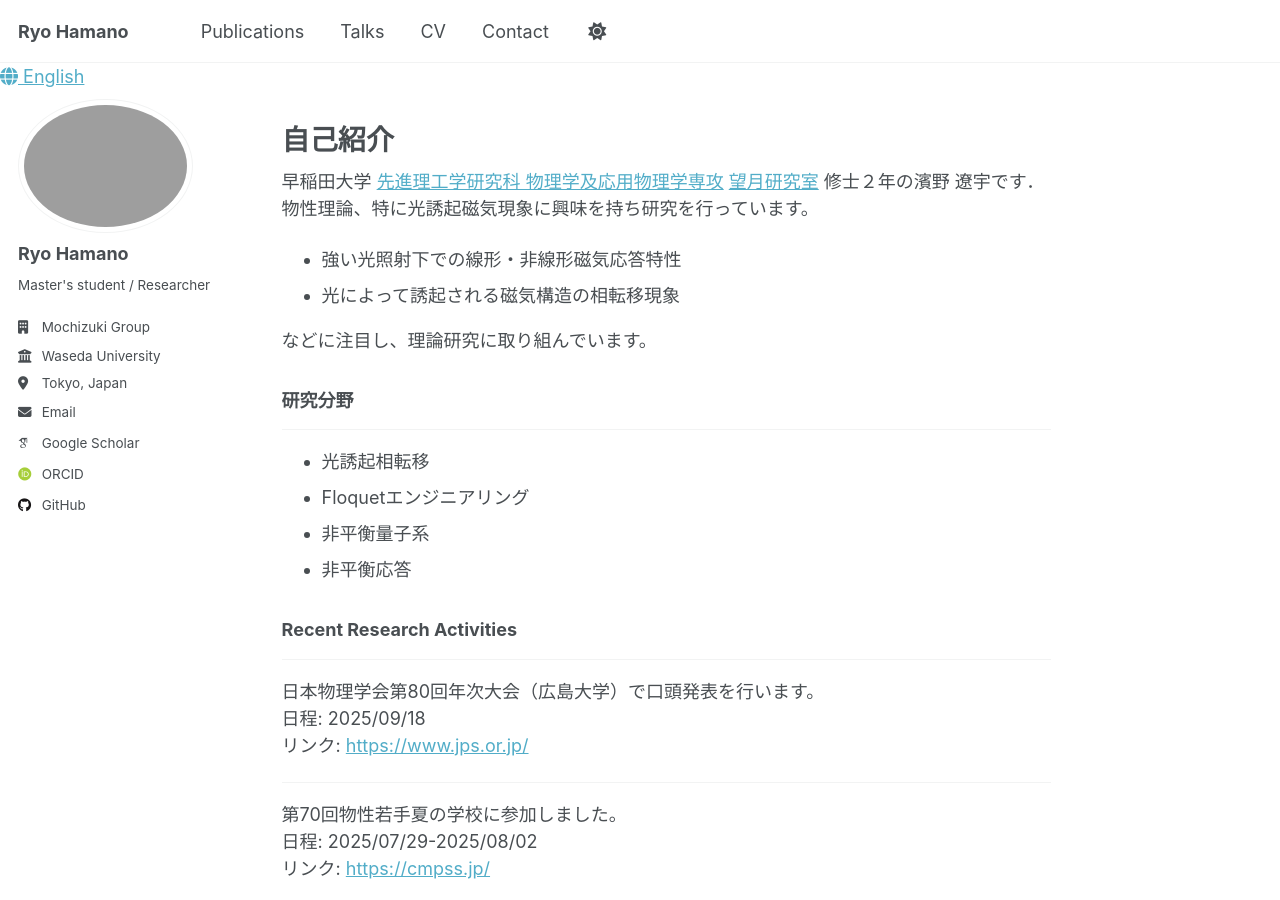
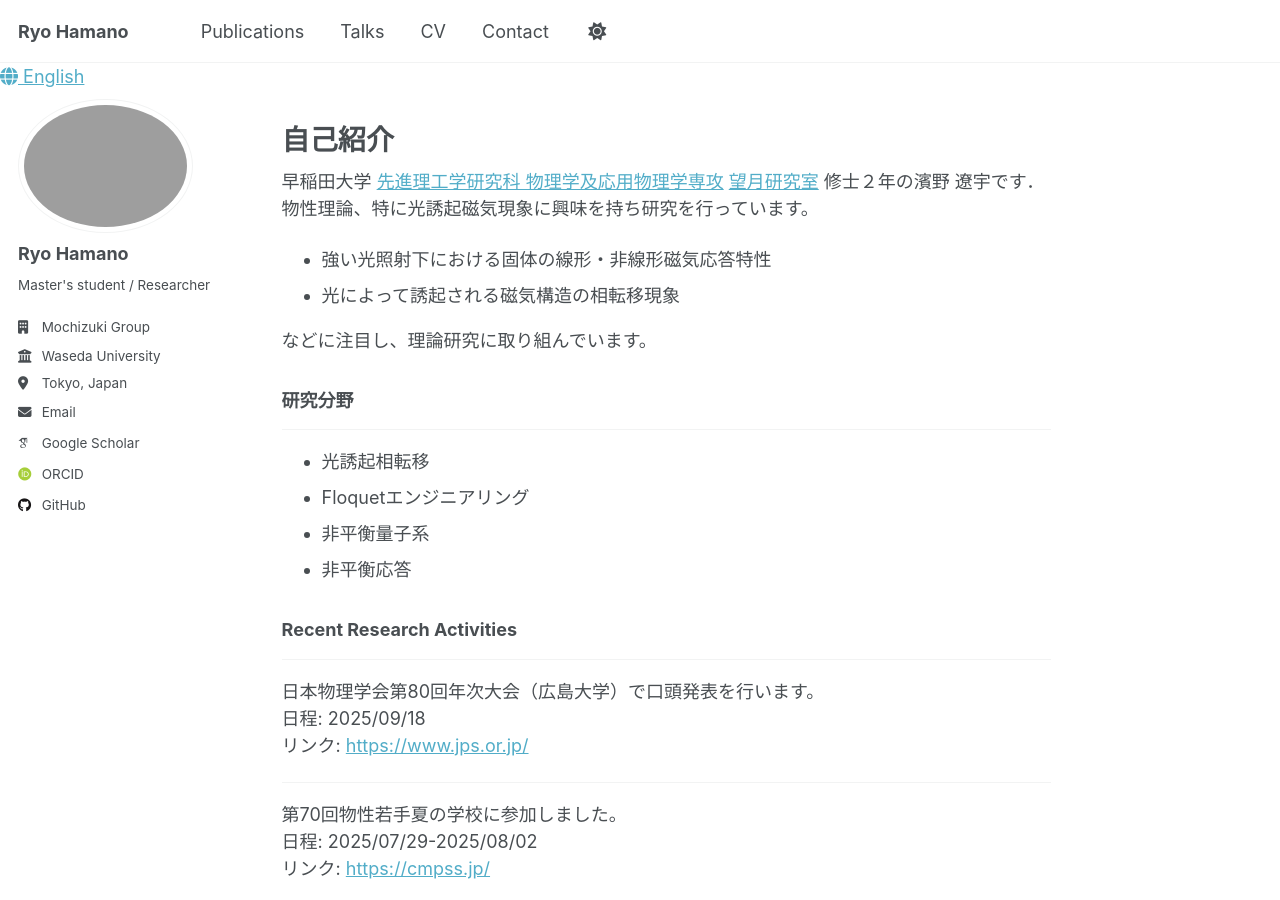
Before and after one commit to ryohamano/ryohamano.github.io, a Jekyll site: the page built from _pages/about.md, in a window 1280 px wide and 900 px high. Built offline with Jekyll 4.4.1, drawn with Linux system fonts in a browser that asks for light colours; some web fonts are replaced.

Commit message:
Update about.md

```diff
--- a/_pages/about.md
+++ b/_pages/about.md
@@ -13,7 +13,7 @@ redirect_from:
 早稲田大学 [先進理工学研究科 物理学及応用物理学専攻](https://www.phys.waseda.ac.jp/) [望月研究室](https://mochizuki.w.waseda.jp/) 修士２年の濱野 遼宇です．
 物性理論、特に光誘起磁気現象に興味を持ち研究を行っています。
 
-- 強い光照射下での線形・非線形磁気応答特性
+- 強い光照射下における固体の線形・非線形磁気応答特性
 - 光によって誘起される磁気構造の相転移現象
 
 などに注目し、理論研究に取り組んでいます。
```
